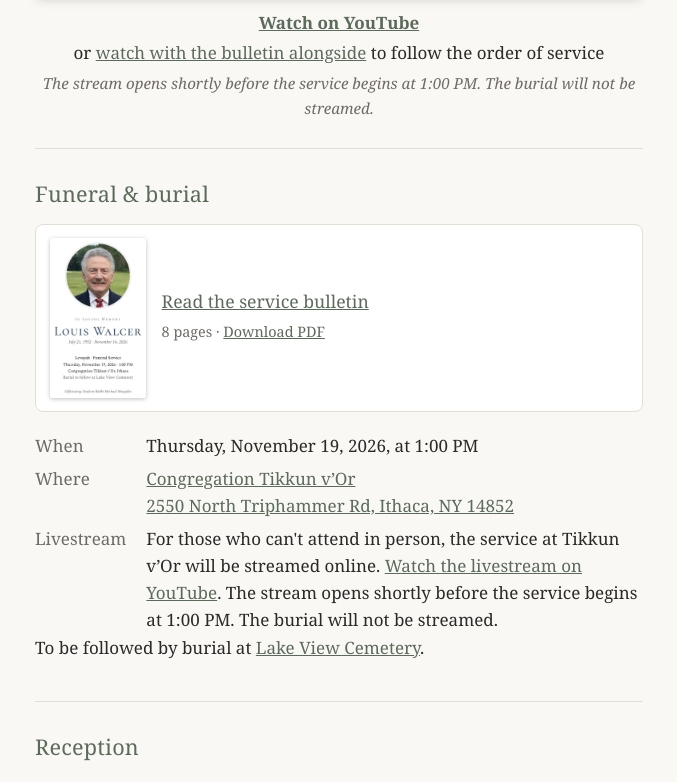
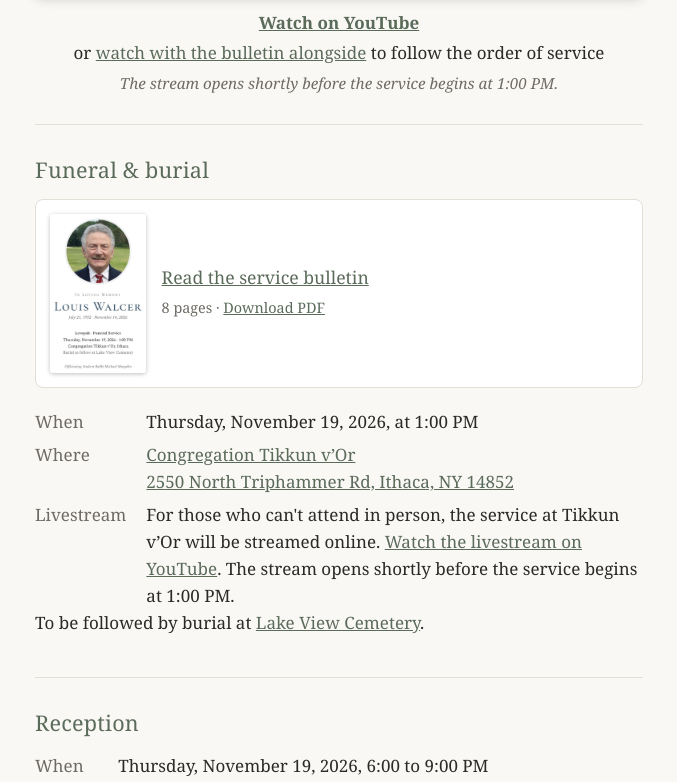
Before and after one commit to Walcer-Family/walcer.family, a plain HTML site: page lou/index.html in a window 1280 px wide. Shown: the part 993-1775 px from the top of the page, without its empty margins (301-978 px from the left). Drawn offline with Linux system fonts and the light colour scheme.

Commit message:
Drop "burial will not be streamed" note (#46)
Claude-Session: https://claude.ai/code/session_01DZXvQXdtF3Gp3t24HPJfsB

Co-authored-by: Claude <noreply@anthropic.com>

```diff
--- a/lou/index.html
+++ b/lou/index.html
@@ -151,7 +151,7 @@
       <img src="livestream.jpg" width="1280" height="720" alt="Watch the funeral service for Louis Walcer on YouTube, Thursday, November 19, 2026, at 1:00 PM">
       <span class="play" aria-hidden="true"></span>
     </a>
-    <p class="caption"><a href="https://youtu.be/n1EsyudCUsQ" target="_blank" rel="noopener"><strong>Watch on YouTube</strong></a><span class="alt">or <a href="watch/">watch with the bulletin alongside</a> to follow the order of service</span><span class="tbc">The stream opens shortly before the service begins at 1:00 PM. The burial will not be streamed.</span></p>
+    <p class="caption"><a href="https://youtu.be/n1EsyudCUsQ" target="_blank" rel="noopener"><strong>Watch on YouTube</strong></a><span class="alt">or <a href="watch/">watch with the bulletin alongside</a> to follow the order of service</span><span class="tbc">The stream opens shortly before the service begins at 1:00 PM.</span></p>
   </section>
 
 
@@ -167,7 +167,7 @@
     <dl>
       <dt>When</dt><dd>Thursday, November 19, 2026, at 1:00 PM</dd>
       <dt>Where</dt><dd><a href="https://www.tikkunvor.org/">Congregation Tikkun v&rsquo;Or</a><br><a href="https://www.google.com/maps/search/?api=1&amp;query=2550+North+Triphammer+Rd%2C+Ithaca%2C+NY+14852">2550 North Triphammer Rd, Ithaca, NY 14852</a></dd>
-      <dt id="livestream">Livestream</dt><dd>For those who can't attend in person, the service at Tikkun v&rsquo;Or will be streamed online. <a href="https://youtu.be/n1EsyudCUsQ">Watch the livestream on YouTube</a>. The stream opens shortly before the service begins at 1:00 PM. The burial will not be streamed.</dd>
+      <dt id="livestream">Livestream</dt><dd>For those who can't attend in person, the service at Tikkun v&rsquo;Or will be streamed online. <a href="https://youtu.be/n1EsyudCUsQ">Watch the livestream on YouTube</a>. The stream opens shortly before the service begins at 1:00 PM.</dd>
     </dl>
     <p>To be followed by burial at <a href="https://www.google.com/maps/search/?api=1&amp;query=Lake+View+Cemetery%2C+Ithaca%2C+NY">Lake View Cemetery</a>.</p>
   </section>
```
